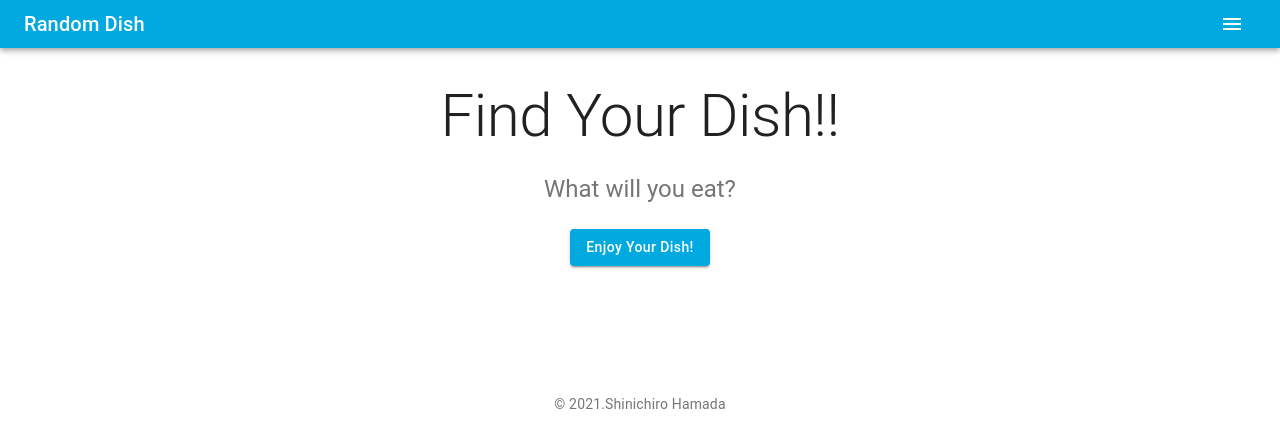
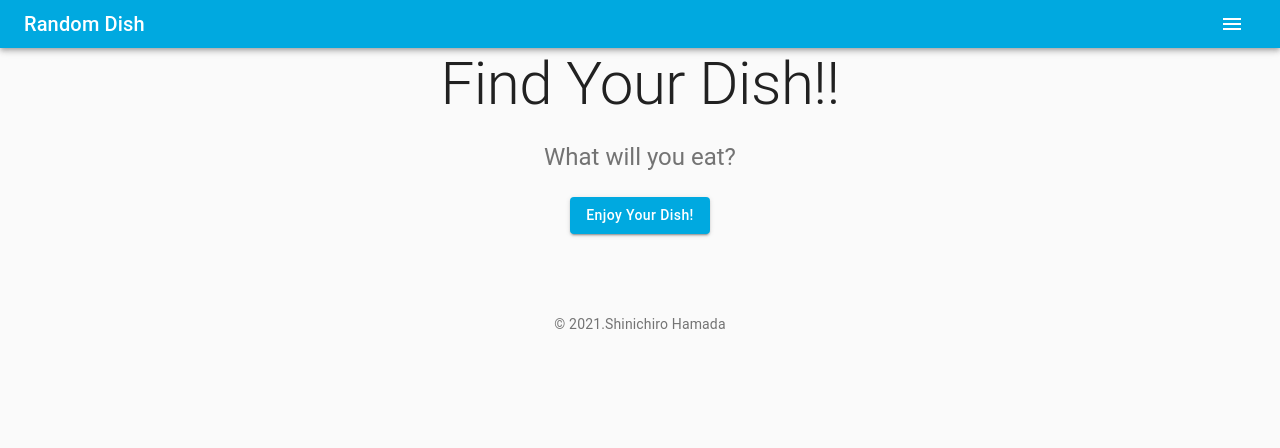
Before and after one commit to shin-hama/random-dish, a React (Create React App) app in the folder frontend/: page / in a window 1280 px wide. Shown: the top 448 px of the page. Built offline with nearby package versions, Linux system fonts and the light colour scheme.

Commit message:
ENH: Change layout

```diff
--- a/frontend/src/App.js
+++ b/frontend/src/App.js
@@ -17,18 +17,15 @@ const useStyles = makeStyles((theme) => ({
   root: {
     display: 'flex',
   },
-
-  appBarSpacer: theme.mixins.toolbar,
-  content: {
-    backgroundColor: theme.palette.background.paper,
-    padding: theme.spacing(4, 0, 6),
+  card: {
+    marginTop: theme.spacing(4),
+    marginBottom: theme.spacing(4),
   },
   mainButton: {
     marginTop: theme.spacing(4),
     marginBottom: theme.spacing(4),
   },
   footer: {
-    backgroundColor: theme.palette.background.paper,
     padding: theme.spacing(6),
   },
 }))
@@ -115,11 +112,14 @@ function App() {
           <Grid container spacing={3}>
             {test.test.map((item) => (
               <Grid key={item} item xs={3}>
-                <Card>
+                <Card className={classes.card}>
                   <CardContent>{item}</CardContent>
                 </Card>
               </Grid>
             ))}
+          </Grid>
+          <Grid container justify="center">
+            <MyMap apiKey={apiKey} center={center} />
           </Grid>
           <Grid container justify="center">
             <Grid item>
@@ -132,9 +132,6 @@ function App() {
               </Button>
             </Grid>
           </Grid>
-          <Grid container justify="center">
-            <MyMap apiKey={apiKey} center={center} />
-          </Grid>
         </Container>
       </main>
       <footer className={classes.footer}>
```
